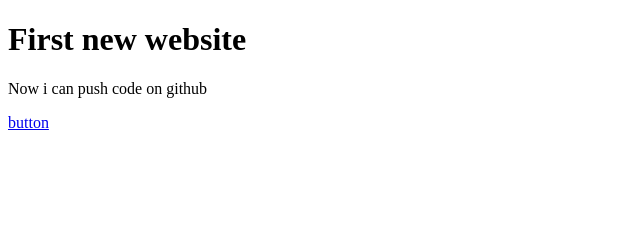
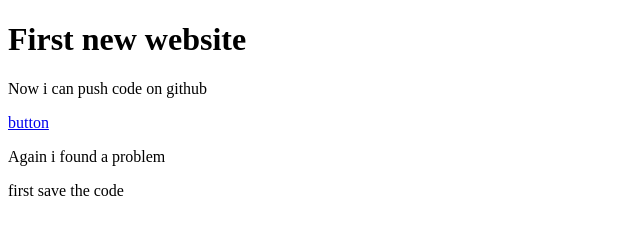
Before and after one commit to JannatulFerdous25/web-course1, a plain HTML site: page index.html in a window 1280 px wide. Shown: the whole page, without its empty margins (0-640 px from the left). Drawn offline with Linux system fonts and the light colour scheme.

Commit message:
save the code

```diff
--- a/index.html
+++ b/index.html
@@ -9,5 +9,7 @@
     <h1>First new website</h1>
     <p>Now i can push code on github</p>
     <a href="#">button</a>
+    <p>Again i found a problem</p>
+    <p>first save the code</p>
 </body>
 </html>
```
